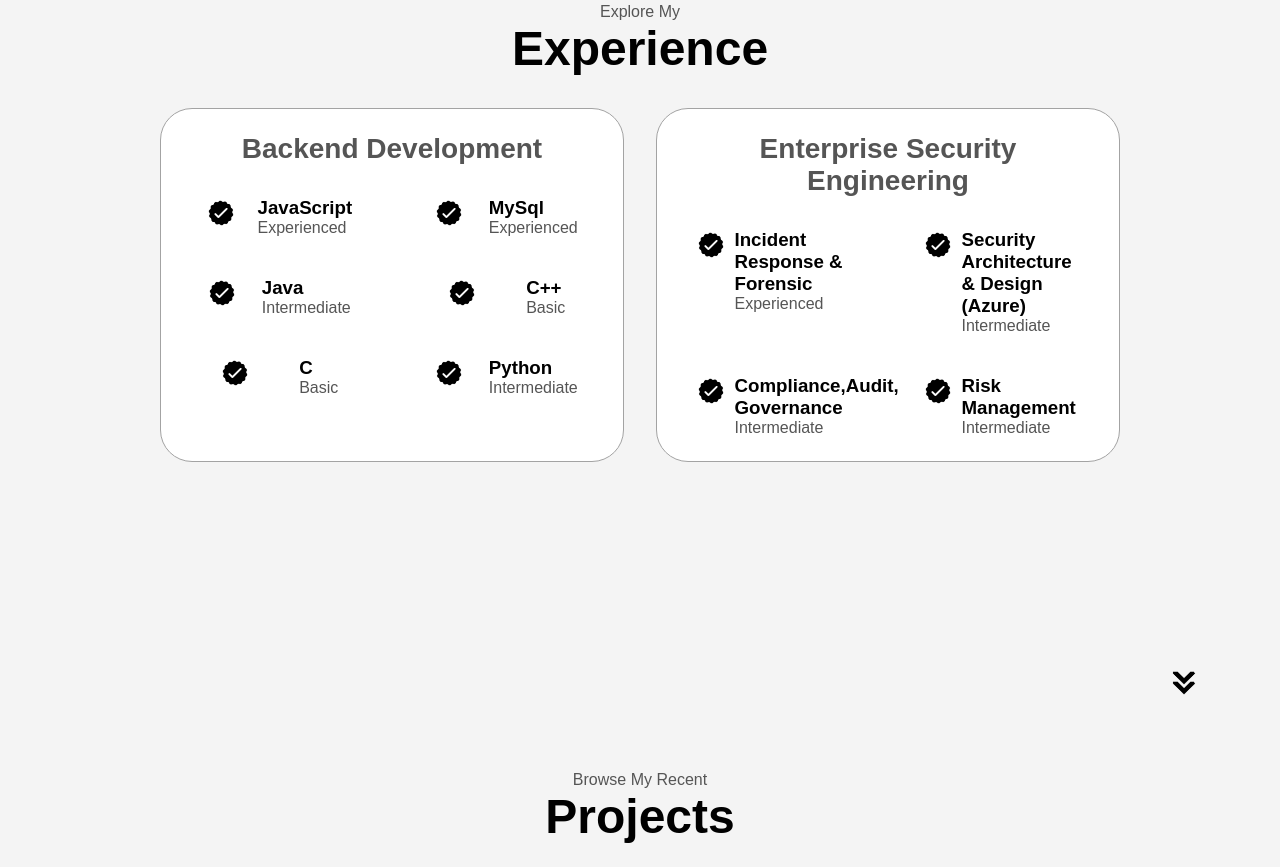
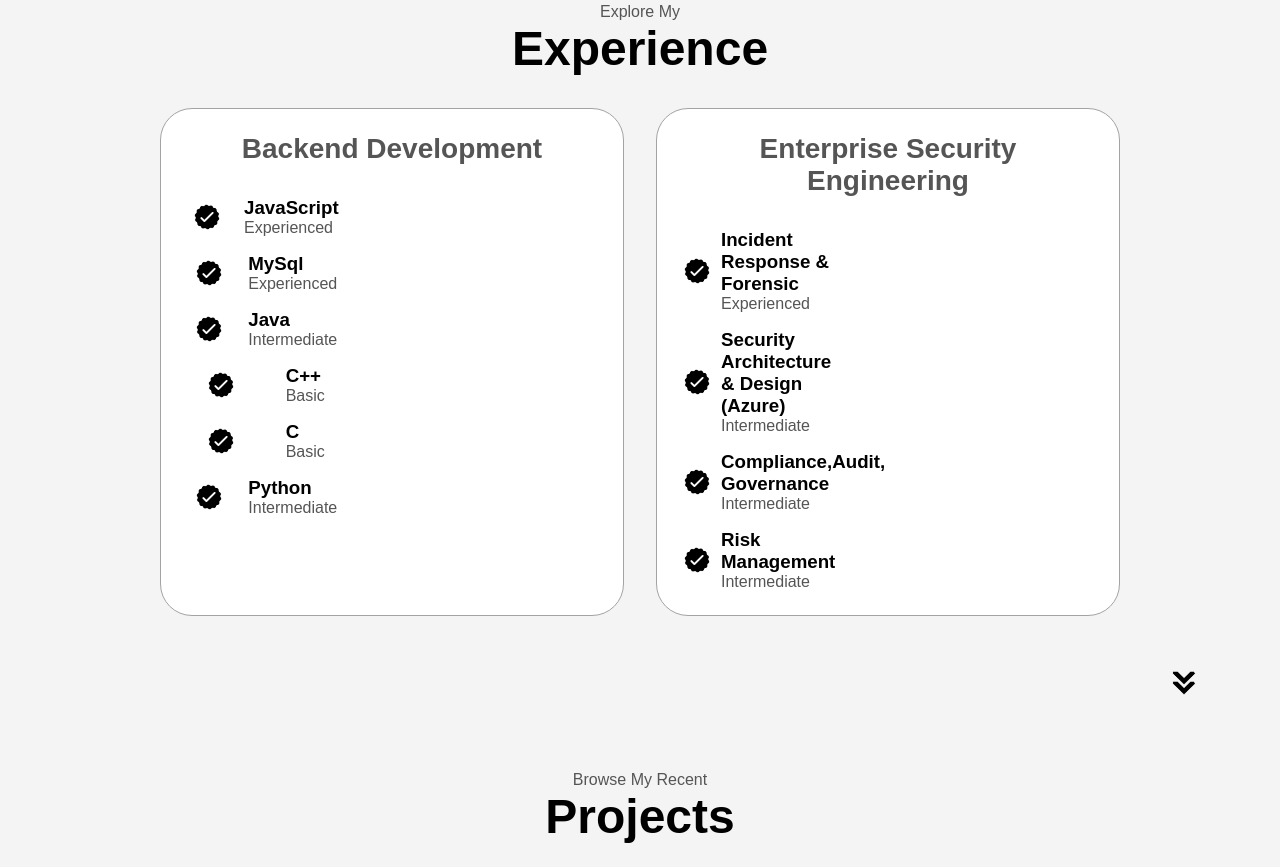
Before and after one commit to mhiskall282/portfoliowebsite, a plain HTML site: page index.html in a window 1280 px wide. Shown: the part 1693-2560 px from the top of the page. Drawn offline with Linux system fonts and the light colour scheme.

Commit message:
Update style.css

```diff
--- a/style.css
+++ b/style.css
@@ -498,3 +498,31 @@ button:hover {
     align-items: center;
     height: 17vh;
 }
+
+
+
+
+/* Transition for buttons and links */
+a, .btn {
+  transition: color 0.3s ease, background-color 0.3s ease, transform 0.3s ease;
+}
+
+a:hover, .btn:hover {
+  transform: translateY(-2px);
+}
+
+/* Experience portion list restructuring */
+.article-container {
+  display: grid;
+  grid-template-columns: repeat(auto-fit, minmax(200px, 1fr));
+  gap: 1rem;
+  justify-content: center;
+}
+
+article {
+  display: flex;
+  align-items: center;
+  gap: 0.5rem;
+}
+
+/* Other CSS styles remain unchanged */
```
